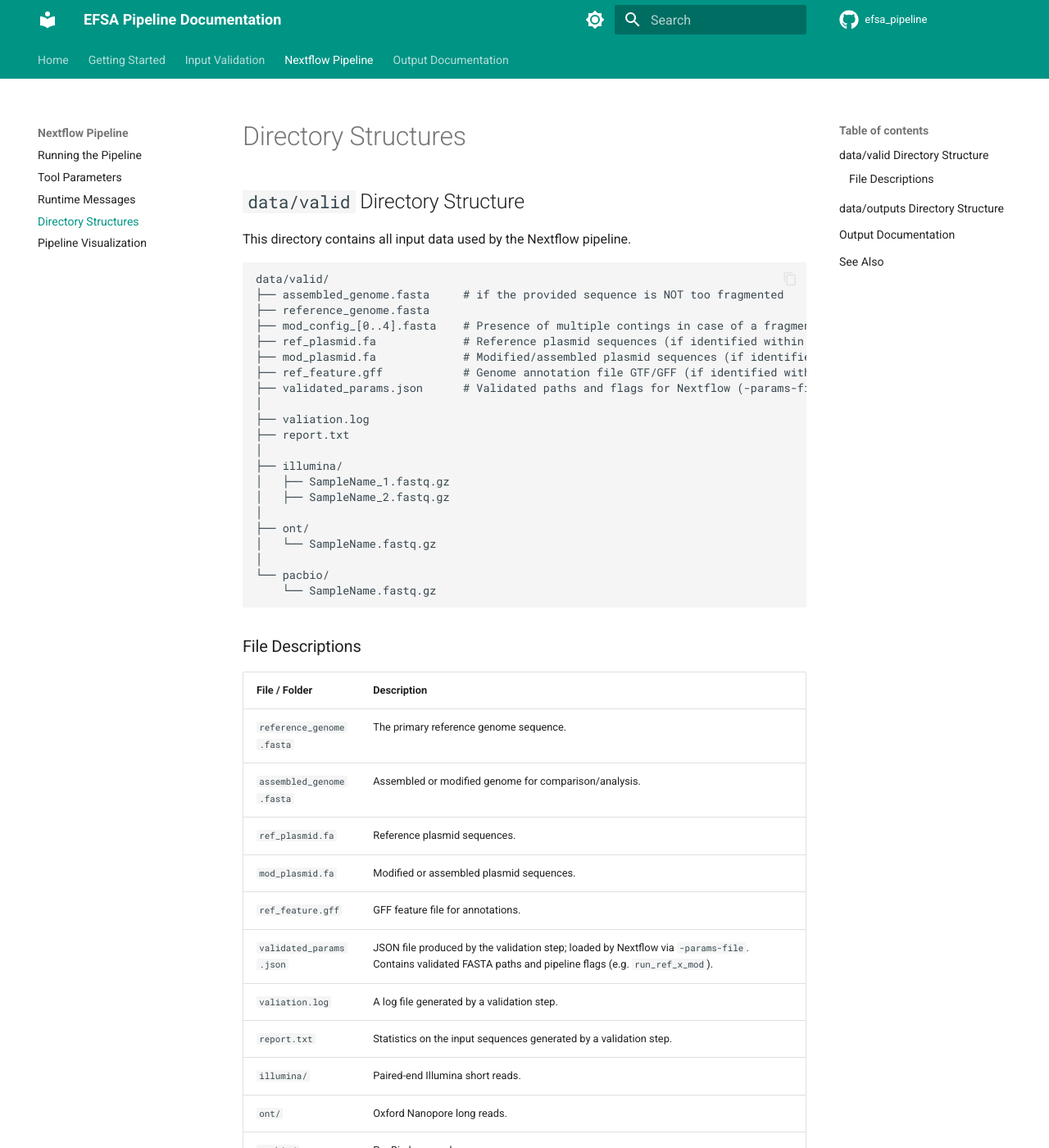
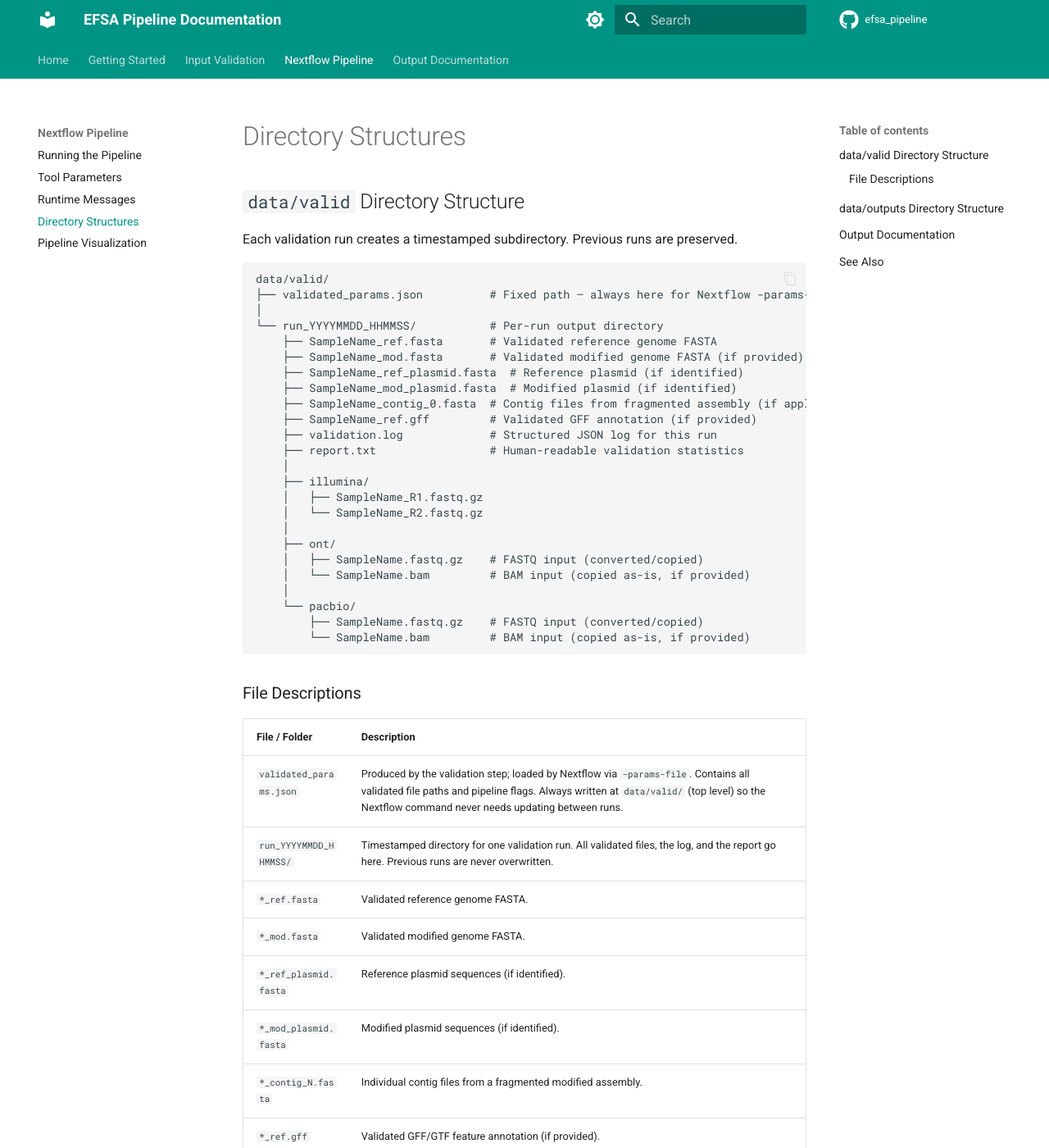
Before and after one commit to denisHanch/efsa_pipeline, an MkDocs documentation site: the page built from docs/nextflow/directory-structures.md, in a window 1280 px wide and 1400 px high. Shown: the whole window at 82% size. Built offline with MkDocs 1.6.1 and Material for MkDocs 9.7.7, drawn with Linux system fonts in a browser that asks for light colours; comment, search, counter and statistics services are not loaded; some of the changed text lies outside the part shown.

Commit message:
no-issue: docs update

````diff
--- a/docs/nextflow/directory-structures.md
+++ b/docs/nextflow/directory-structures.md
@@ -2,48 +2,52 @@
 
 ## `data/valid` Directory Structure
 
-This directory contains all input data used by the Nextflow pipeline.
+Each validation run creates a timestamped subdirectory. Previous runs are preserved.
 
 ```
 data/valid/
-├── assembled_genome.fasta     # if the provided sequence is NOT too fragmented
-├── reference_genome.fasta
-├── mod_config_[0..4].fasta    # Presence of multiple contings in case of a fragmented assembly
-├── ref_plasmid.fa             # Reference plasmid sequences (if identified within a validation step)
-├── mod_plasmid.fa             # Modified/assembled plasmid sequences (if identified within a validation step)
-├── ref_feature.gff            # Genome annotation file GTF/GFF (if identified within a validation step)
-├── validated_params.json      # Validated paths and flags for Nextflow (-params-file)
+├── validated_params.json          # Fixed path — always here for Nextflow -params-file
 │
-├── valiation.log
-├── report.txt
-│
-├── illumina/
-│   ├── SampleName_1.fastq.gz
-│   ├── SampleName_2.fastq.gz
-│
-├── ont/
-│   └── SampleName.fastq.gz
-│
-└── pacbio/
-    └── SampleName.fastq.gz
-
+└── run_YYYYMMDD_HHMMSS/           # Per-run output directory
+    ├── SampleName_ref.fasta       # Validated reference genome FASTA
+    ├── SampleName_mod.fasta       # Validated modified genome FASTA (if provided)
+    ├── SampleName_ref_plasmid.fasta  # Reference plasmid (if identified)
+    ├── SampleName_mod_plasmid.fasta  # Modified plasmid (if identified)
+    ├── SampleName_contig_0.fasta  # Contig files from fragmented assembly (if applicable)
+    ├── SampleName_ref.gff         # Validated GFF annotation (if provided)
+    ├── validation.log             # Structured JSON log for this run
+    ├── report.txt                 # Human-readable validation statistics
+    │
+    ├── illumina/
+    │   ├── SampleName_R1.fastq.gz
+    │   └── SampleName_R2.fastq.gz
+    │
+    ├── ont/
+    │   ├── SampleName.fastq.gz    # FASTQ input (converted/copied)
+    │   └── SampleName.bam         # BAM input (copied as-is, if provided)
+    │
+    └── pacbio/
+        ├── SampleName.fastq.gz    # FASTQ input (converted/copied)
+        └── SampleName.bam         # BAM input (copied as-is, if provided)
 ```
 
 ### File Descriptions
 
 | File / Folder              | Description                                                                   |
 | -------------------------- | ----------------------------------------------------------------------------- |
-| `reference_genome.fasta`   | The primary reference genome sequence.                                        |
-| `assembled_genome.fasta`   | Assembled or modified genome for comparison/analysis.                         |
-| `ref_plasmid.fa`           | Reference plasmid sequences.                                                  |
-| `mod_plasmid.fa`           | Modified or assembled plasmid sequences.                                      |
-| `ref_feature.gff`          | GFF feature file for annotations.                                             |
-| `validated_params.json`    | JSON file produced by the validation step; loaded by Nextflow via `-params-file`. Contains validated FASTA paths and pipeline flags (e.g. `run_ref_x_mod`). |
-| `valiation.log`            | A log file generated by a validation step.                                    |
-| `report.txt`               | Statistics on the input sequences generated by a validation step.             |
-| `illumina/`                | Paired-end Illumina short reads.                                              |
-| `ont/`                     | Oxford Nanopore long reads.                                                   |
-| `pacbio/`                  | PacBio long reads.                                                            |
+| `validated_params.json`    | Produced by the validation step; loaded by Nextflow via `-params-file`. Contains all validated file paths and pipeline flags. Always written at `data/valid/` (top level) so the Nextflow command never needs updating between runs. |
+| `run_YYYYMMDD_HHMMSS/`     | Timestamped directory for one validation run. All validated files, the log, and the report go here. Previous runs are never overwritten. |
+| `*_ref.fasta`              | Validated reference genome FASTA.                                             |
+| `*_mod.fasta`              | Validated modified genome FASTA.                                              |
+| `*_ref_plasmid.fasta`      | Reference plasmid sequences (if identified).                                  |
+| `*_mod_plasmid.fasta`      | Modified plasmid sequences (if identified).                                   |
+| `*_contig_N.fasta`         | Individual contig files from a fragmented modified assembly.                  |
+| `*_ref.gff`                | Validated GFF/GTF feature annotation (if provided).                          |
+| `validation.log`           | Structured JSON log for the run (auto-incremented if re-run in same second).  |
+| `report.txt`               | Human-readable statistics for all validated files.                            |
+| `illumina/`                | Paired-end Illumina FASTQ reads.                                              |
+| `ont/`                     | Nanopore reads — FASTQ and/or BAM depending on input.                         |
+| `pacbio/`                  | PacBio reads — FASTQ and/or BAM depending on input.                           |
 
 ## `data/outputs` Directory Structure
 
````
Also changed, not shown: docs/nextflow/running-pipeline.md (+3 -3 lines), docs/validation/OVERVIEW.md (+33 -25 lines).
